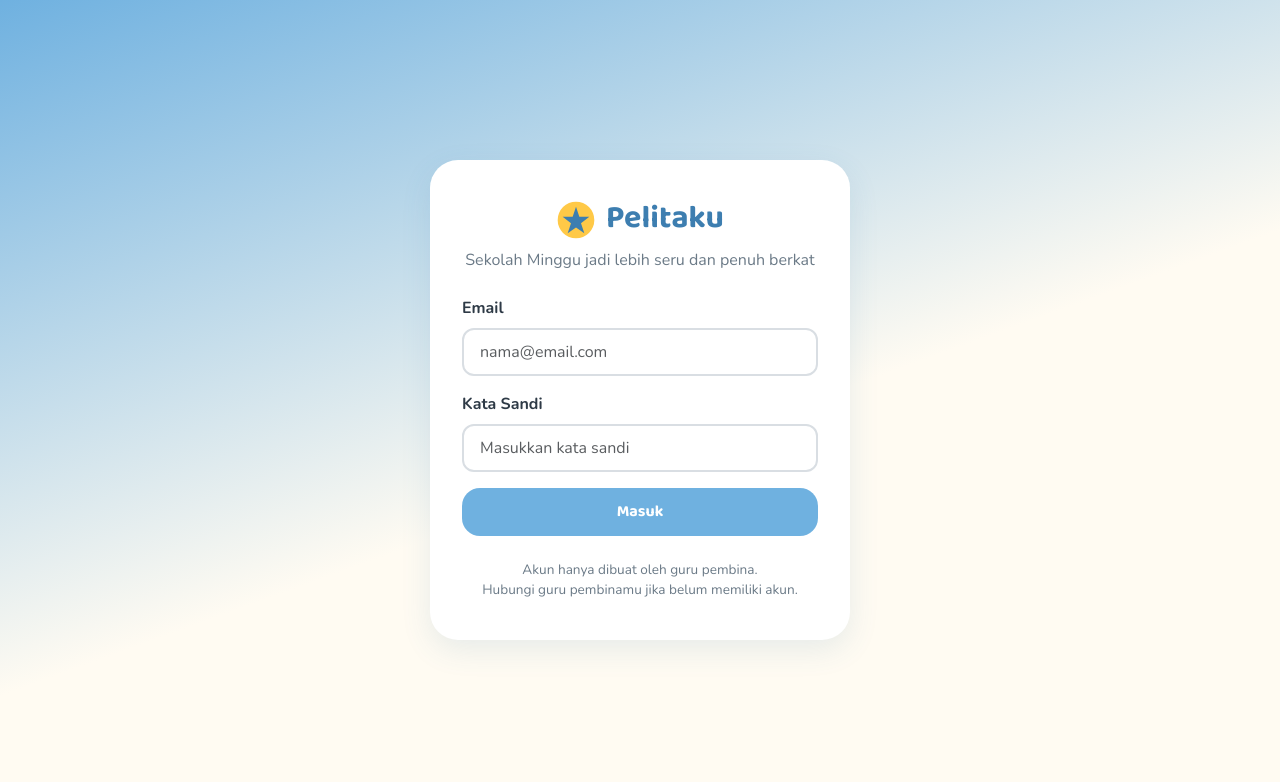
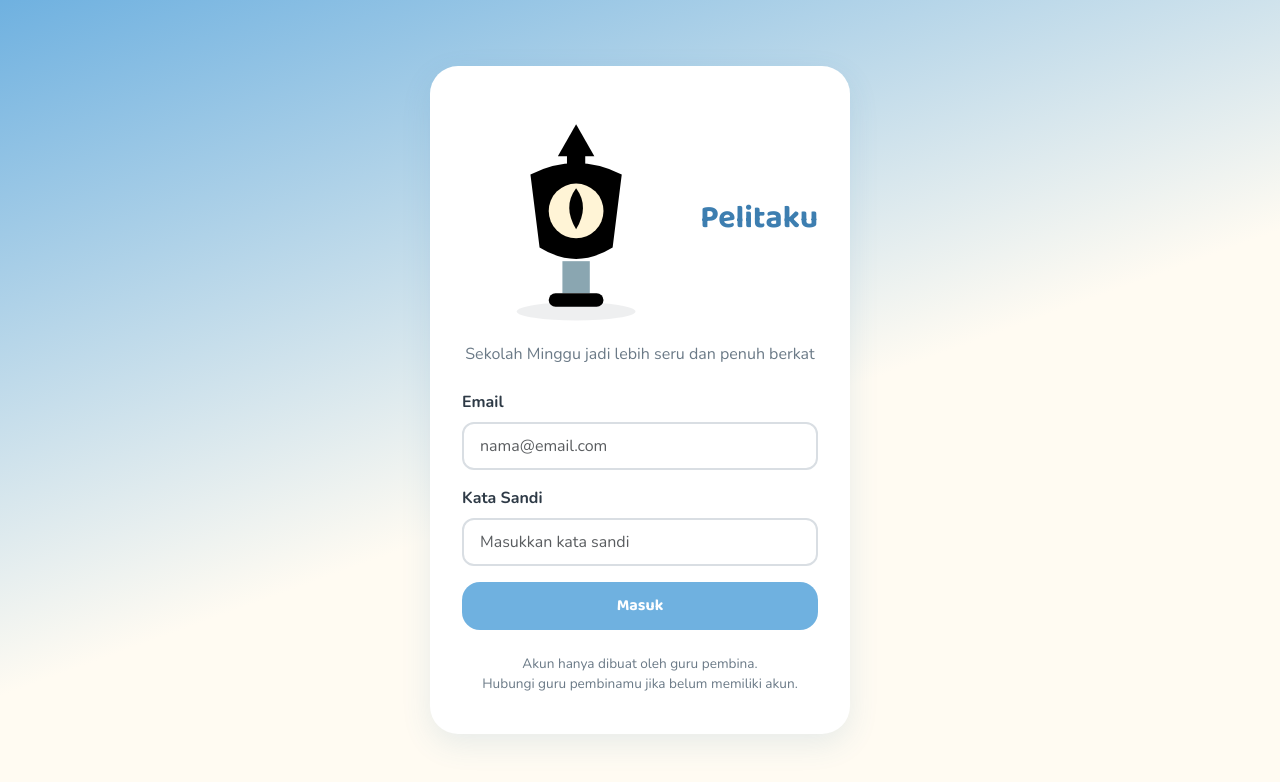
Before and after one commit to KalvinAngelitoAng/pelitaKu, a plain HTML site: page index.html in a window 1280 px wide. Drawn offline with nearby package versions, Linux system fonts and the light colour scheme.

Commit message:
Fixing the logo in the login page to the proper logo

```diff
--- a/index.html
+++ b/index.html
@@ -15,9 +15,16 @@
 
             <div class="text-center mb-4">
                 <div class="logo-pelitaku">
-                    <svg width="40" height="40" viewBox="0 0 24 24" fill="none" xmlns="http://www.w3.org/2000/svg">
-                        <circle cx="12" cy="12" r="11" fill="#FFC947"/>
-                        <path d="M12 4L14 10H20L15 14L17 20L12 16.5L7 20L9 14L4 10H10L12 4Z" fill="#3D7EB0"/>
+                    <svg class="lentera" viewBox="0 0 100 100" xmlns="http://www.w3.org/2000/svg">
+                        <ellipse cx="50" cy="90" rx="26" ry="4" fill="#2E3A46" opacity="0.08"/>
+                        <path d="M50 8 L58 22 L42 22 Z" fill="var(--biru-gelap)"/>
+                        <rect x="46" y="20" width="8" height="8" fill="var(--biru-gelap)"/>
+                        <path d="M30 30 Q50 20 70 30 L66 62 Q50 72 34 62 Z" fill="var(--kuning)" stroke="var(--kuning-gelap)" stroke-width="2"/>
+                        <circle cx="50" cy="46" r="12" fill="#FFF4D6"/>
+                        <path d="M50 36 Q56 44 50 54 Q44 44 50 36 Z" fill="var(--koral)"/>
+                        rect x="40" y="62" width="20" height="6" rx="2" fill="var(--biru-gelap)"/>
+                        <rect x="44" y="68" width="12" height="14" fill="#8AA6B1"/>
+                        <rect x="38" y="82" width="24" height="6" rx="3" fill="var(--biru-gelap)"/>
                     </svg>
                     <h1 class="judul-aplikasi">Pelitaku</h1>
                 </div>
```
